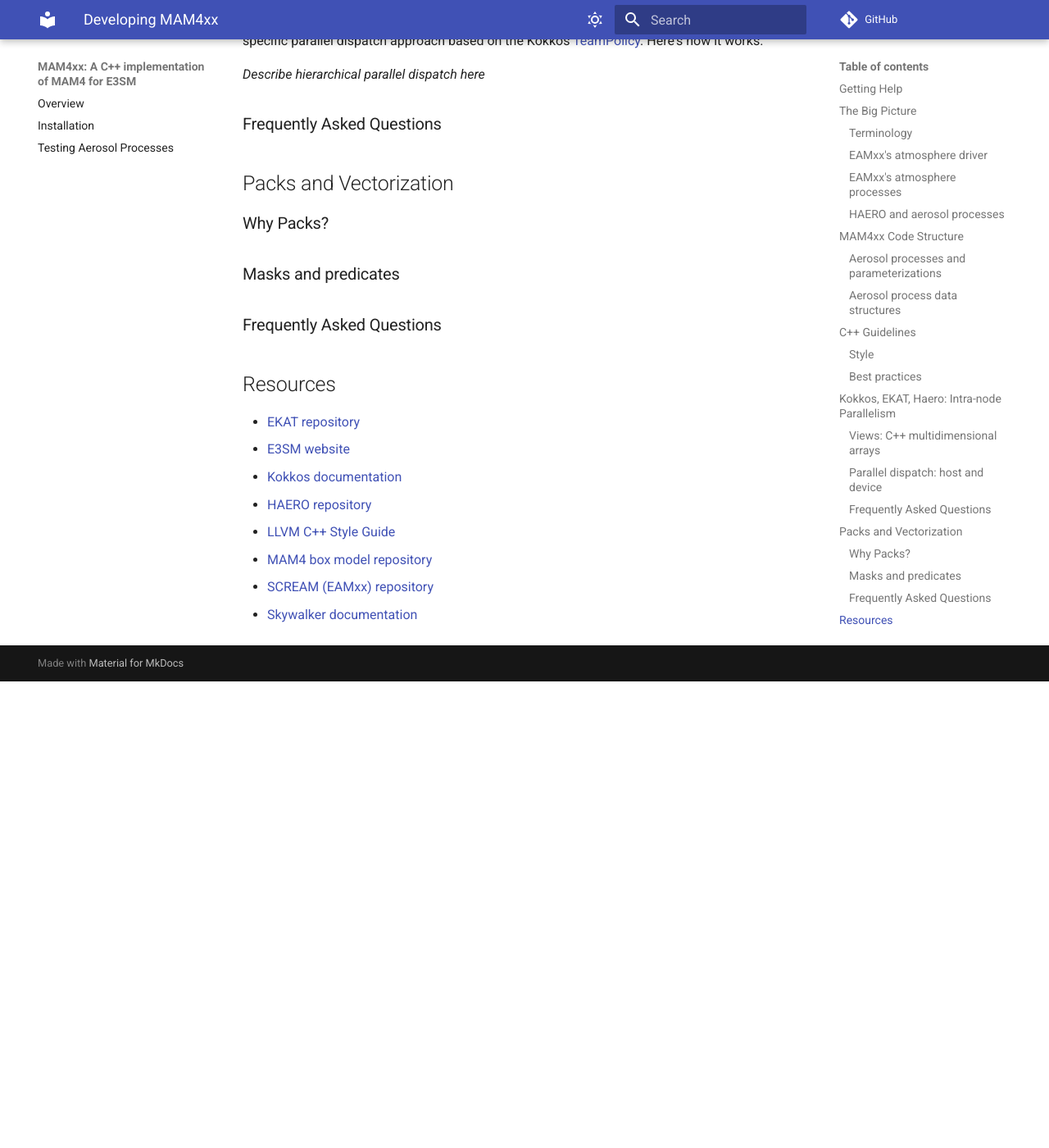
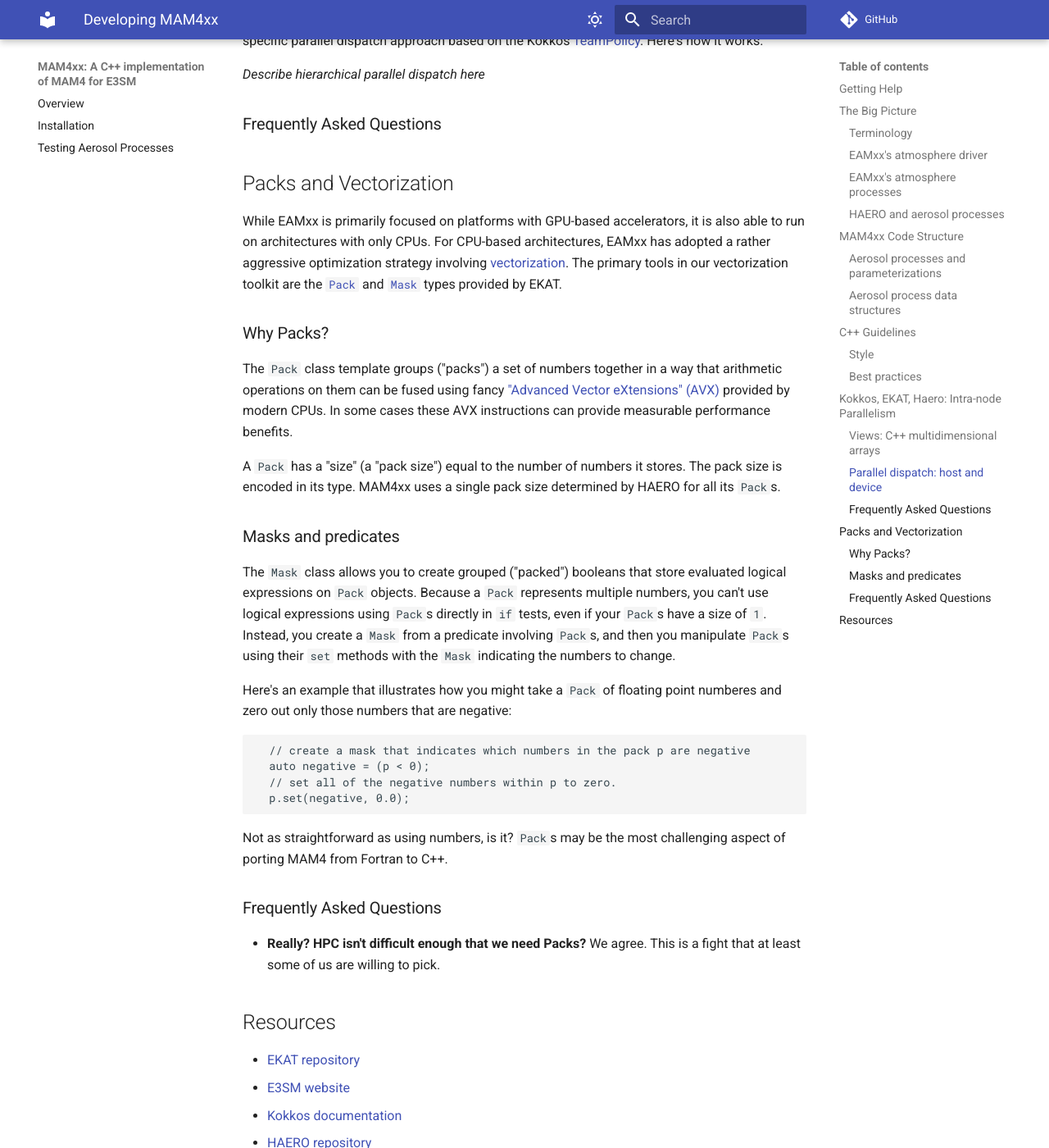
Before and after one commit to eagles-project/mam4xx, an MkDocs documentation site: the page built from docs/development.md, in a window 1280 px wide and 1400 px high, scrolled down 9540 px. Shown: the whole window at 82% size. Built offline with MkDocs 1.6.1 and Material for MkDocs 9.7.7, drawn with Linux system fonts in a browser that asks for light colours; comment, search, counter and statistics services are not loaded; before the commit the page ends 10371 px from its top, so only the background shows below that.

Commit message:
Added some stuff on Packs.

````diff
--- a/docs/development.md
+++ b/docs/development.md
@@ -389,11 +389,52 @@ _Describe hierarchical parallel dispatch here_
 
 ## Packs and Vectorization
 
+While EAMxx is primarily focused on platforms with GPU-based accelerators, it is
+also able to run on architectures with only CPUs. For CPU-based architectures,
+EAMxx has adopted a rather aggressive optimization strategy involving
+[vectorization](https://stackoverflow.com/questions/1422149/what-is-vectorization).
+The primary tools in our vectorization toolkit are the [`Pack`](https://github.com/E3SM-Project/EKAT/blob/master/src/ekat/ekat_pack.hpp)
+and [`Mask`](https://github.com/E3SM-Project/EKAT/blob/master/src/ekat/ekat_pack.hpp)
+types provided by EKAT.
+
 ### Why Packs?
+
+The `Pack` class template groups ("packs") a set of numbers together in a way
+that arithmetic operations on them can be fused using fancy
+["Advanced Vector eXtensions" (AVX)](https://en.wikipedia.org/wiki/Advanced_Vector_Extensions)
+provided by modern CPUs. In some cases these AVX instructions can provide
+measurable performance benefits.
+
+A `Pack` has a "size" (a "pack size") equal to the number of numbers it stores.
+The pack size is encoded in its type. MAM4xx uses a single pack size determined
+by HAERO for all its `Pack`s.
 
 ### Masks and predicates
 
+The `Mask` class allows you to create grouped ("packed") booleans that store
+evaluated logical expressions on `Pack` objects. Because a `Pack` represents
+multiple numbers, you can't use logical expressions using `Pack`s directly in
+`if` tests, even if your `Pack`s have a size of `1`. Instead, you create a
+`Mask` from a predicate involving `Pack`s, and then you manipulate `Pack`s
+using their `set` methods with the `Mask` indicating the numbers to change.
+
+Here's an example that illustrates how you might take a `Pack` of floating
+point numberes and zero out only those numbers that are negative:
+
+```
+  // create a mask that indicates which numbers in the pack p are negative
+  auto negative = (p < 0);
+  // set all of the negative numbers within p to zero.
+  p.set(negative, 0.0);
+```
+
+Not as straightforward as using numbers, is it? `Pack`s may be the most
+challenging aspect of porting MAM4 from Fortran to C++.
+
 ### Frequently Asked Questions
+
+* **Really? HPC isn't difficult enough that we need Packs?** We agree. This is
+  a fight that at least some of us are willing to pick.
 
 ## Resources
 
````
